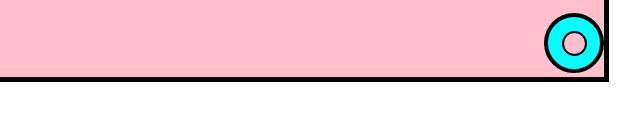
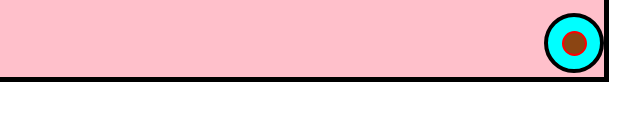
Before and after one commit to MehmetCakir1/Rolling_eggs, a plain HTML site: page index.html in a window 1280 px wide. Shown: the part 568-688 px from the top of the page, 531-1171 px from the left. Drawn offline with Linux system fonts and the light colour scheme.

Commit message:
değişikler yapıldı...

```diff
--- a/egg.css
+++ b/egg.css
@@ -157,7 +157,7 @@
     width: 25px;
     height: 25px;
     border-radius: 50%;
-    background-color: pink;
-    border: 2px solid black;
+    background-color: saddlebrown;
+    border: 2px solid red;
 
 }
```
